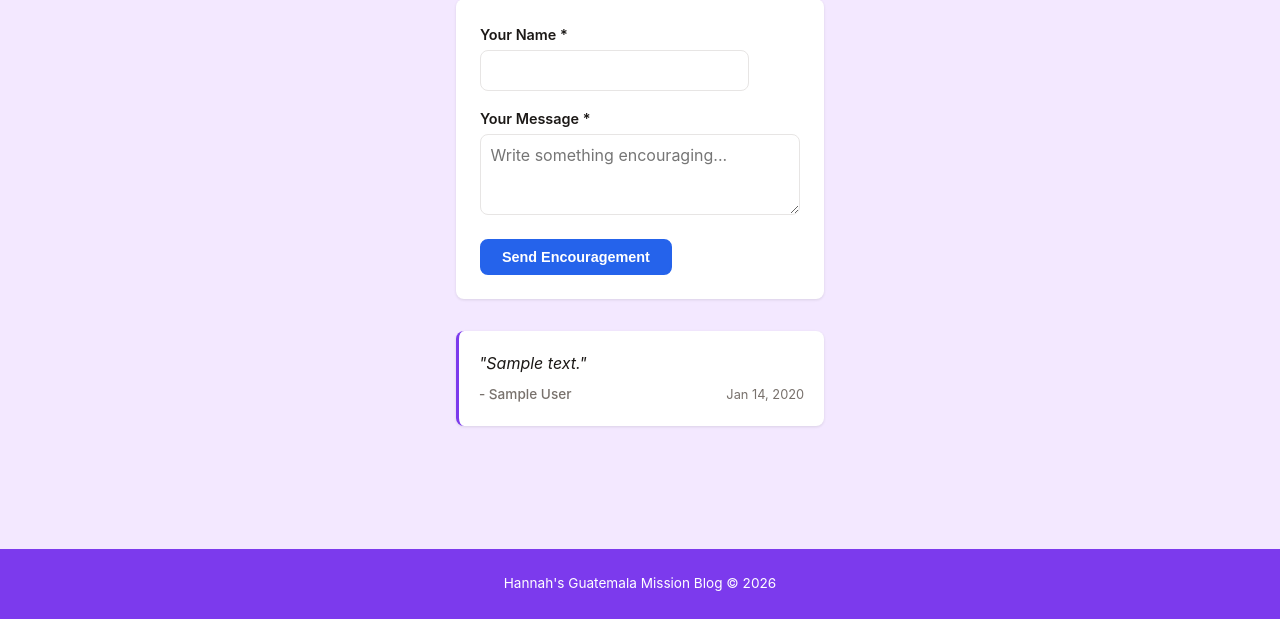
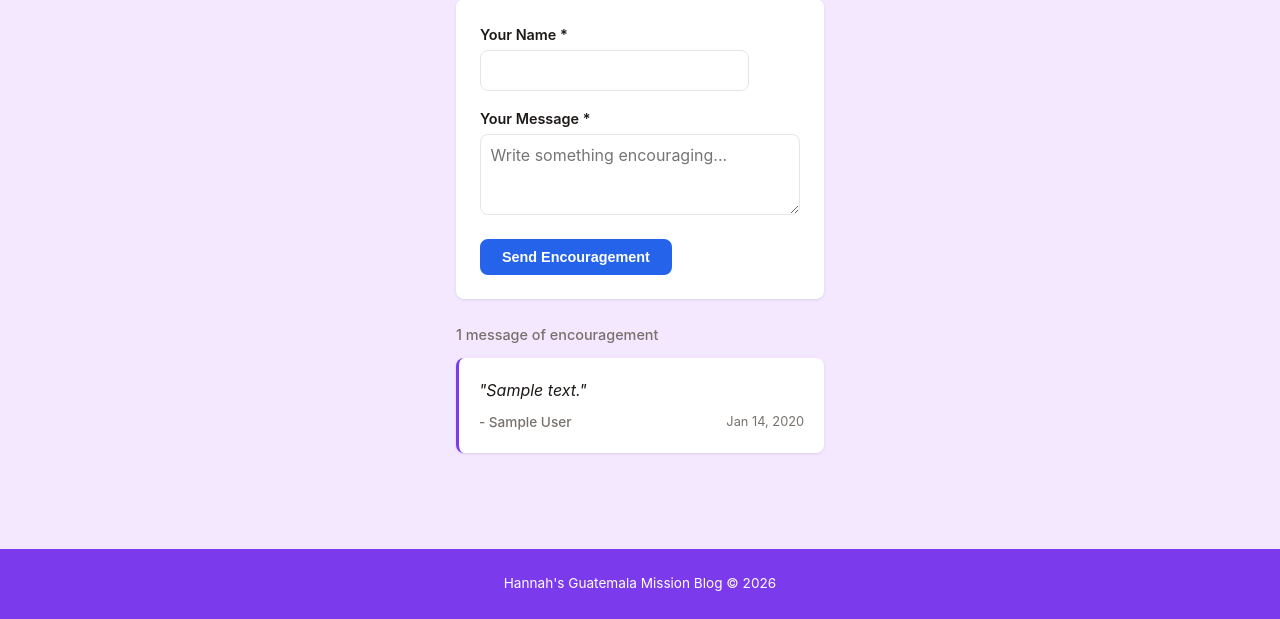
Before and after one commit to jbsornig/hannahs-blog, a Node server app: page /encouragement in a window 1280 px wide. Shown: the part 181-800 px from the top of the page. Run offline with Node 20, Linux system fonts and the light colour scheme; data comes from the database, SQL or seed files in the repository; tables that the repository leaves empty hold one stand-in row (values such as "Sample post"); some libraries are stand-ins or nearby versions.

Commit message:
feat: show encouragement message count on homepage and wall
Homepage banner shows '12 messages and counting!' to motivate
visitors. Encouragement page shows the count above the messages list.

Co-Authored-By: Claude Opus 4.6 <noreply@anthropic.com>

```diff
--- a/public/css/style.css
+++ b/public/css/style.css
@@ -219,7 +219,8 @@ img { max-width: 100%; height: auto; display: block; }
 }
 .encouragement-link:hover { box-shadow: var(--shadow-lg); text-decoration: none; }
 .encouragement-icon { font-size: 1.5rem; }
-.encouragement-wall { margin-top: 2rem; display: grid; gap: 1rem; }
+.encouragement-count { margin-top: 1.5rem; font-size: 0.9rem; color: var(--text-light); font-weight: 500; }
+.encouragement-wall { margin-top: 0.75rem; display: grid; gap: 1rem; }
 .encouragement-card {
   background: var(--bg-card);
   padding: 1.25rem;
--- a/server/routes-public.js
+++ b/server/routes-public.js
@@ -30,7 +30,9 @@ router.get('/', (req, res) => {
   const settings = {};
   db.prepare('SELECT key, value FROM settings').all().forEach(s => { settings[s.key] = s.value; });
 
-  res.render('home', { posts, stats, settings, recentPrayers, page: 'home', subscribe: req.query.subscribe || null });
+  const encouragementCount = db.prepare('SELECT COUNT(*) as count FROM encouragements').get().count;
+
+  res.render('home', { posts, stats, settings, recentPrayers, encouragementCount, page: 'home', subscribe: req.query.subscribe || null });
 });
 
 // All posts (with optional category filter)
--- a/views/encouragement.ejs
+++ b/views/encouragement.ejs
@@ -23,6 +23,7 @@
   </form>
 
   <% if (messages.length > 0) { %>
+    <p class="encouragement-count"><%= messages.length %> message<%= messages.length !== 1 ? 's' : '' %> of encouragement</p>
     <div class="encouragement-wall">
       <% messages.forEach(msg => { %>
         <div class="encouragement-card">
--- a/views/home.ejs
+++ b/views/home.ejs
@@ -68,7 +68,7 @@
 <section class="section encouragement-cta">
   <a href="/encouragement" class="encouragement-link">
     <span class="encouragement-icon">&#9993;</span>
-    <span><strong>Leave an Encouragement Note</strong> — Send Hannah a message of support!</span>
+    <span><strong>Leave an Encouragement Note</strong> — <%= encouragementCount > 0 ? encouragementCount + ' message' + (encouragementCount !== 1 ? 's' : '') + ' and counting!' : 'Send Hannah a message of support!' %></span>
   </a>
 </section>
 
```
